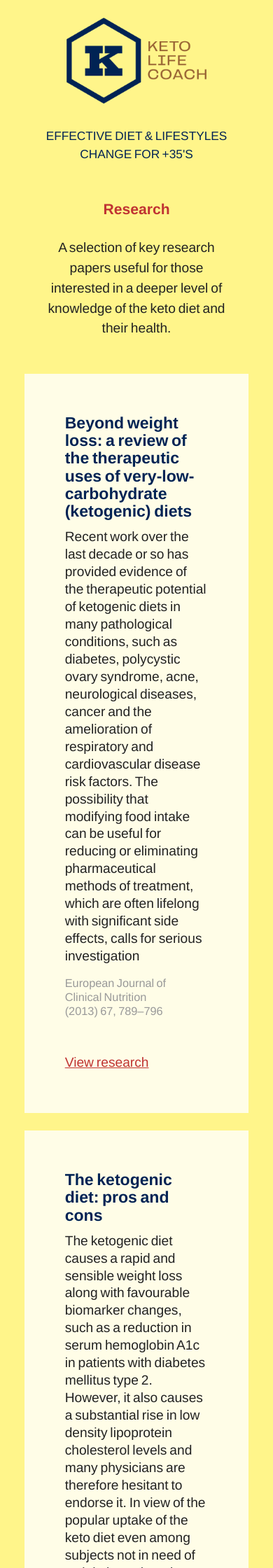
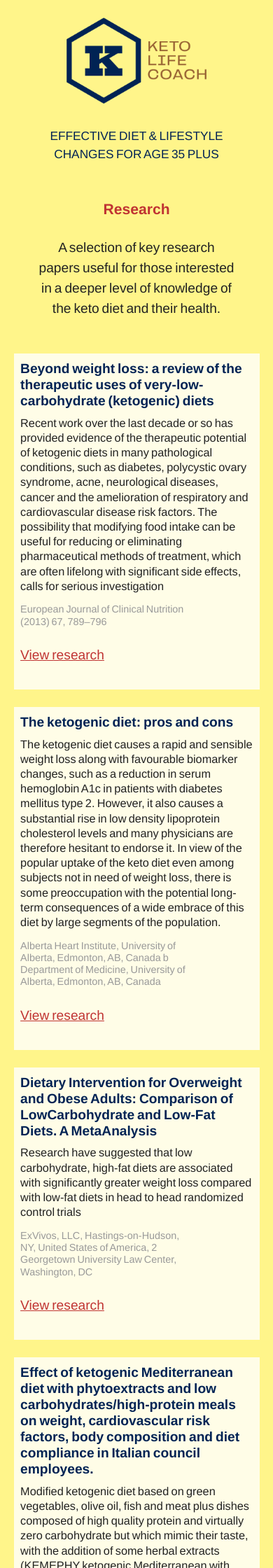
Before and after one commit to martincf/ketolifecoach, a Jekyll site: the page built from research.md, in a window 390 px wide. Shown: the top 2240 px of the page at 70% size. Built offline with Jekyll 4.4.1, drawn with Linux system fonts in a browser that asks for light colours; some web fonts are replaced.

Commit message:
Footer & research page responsive fixes; text change to strapline

```diff
--- a/_includes/header.html
+++ b/_includes/header.html
@@ -1,6 +1,6 @@
 <header class="header">
   <h1 class="brand"><a href="/"><img src="{{ p.url | prepend: site.baseurl }}/assets/images/logotype-k-bluebrown.png" alt="Keto Life Coach" class="brand--logo" /></a></h1>
   <h2 class="strapline">
-    Effective diet &amp; lifestyles change for +35's
+    Effective diet &amp; lifestyle changes for age 35 plus
   </h2>
 </header>
--- a/_sass/_footer.scss
+++ b/_sass/_footer.scss
@@ -19,6 +19,9 @@
     a:hover {
       color: darken($brandcolor5,20%);
     }
+    @include mq(narrow) {
+      margin: 1em auto;
+    }
   }
 }
 .site-footer--logo {
@@ -26,4 +29,8 @@
   vertical-align: middle;
   display: inline-block;
   margin: 0 .5em 0 0;
+  @include mq(narrow) {
+    display: block;
+    margin: .25em auto;
+  }
 }
--- a/_sass/_page.scss
+++ b/_sass/_page.scss
@@ -6,4 +6,8 @@
   .section > p {
     margin: 25px 10% 50px;
   }
+  @include mq(narrow) {
+    padding: 0 5%;
+  }
+
 }
--- a/_sass/_research.scss
+++ b/_sass/_research.scss
@@ -5,15 +5,26 @@
   margin: 25px auto;
   text-align: left;
   max-width: 960px;
+  @include mq(narrow) {
+    padding: .5em;
+  }
 }
 .research-list-item--title {
   margin: 0 0 .5em;
   font-size: 1.2em;
   color: $brandcolor2;
   line-height: 1.1;
+  @include mq(narrow) {
+      line-height: 1.2;
+      font-size: 1em;
+  }
+
 }
 .research-list-item--desc {
   line-height: 1.3;
+  @include mq(narrow) {
+    font-size: .85em;
+  }
 }
 .research-list-item--source {
   font-size: .85em;
@@ -21,6 +32,9 @@
   line-height: 1.2;
   margin: 1em 0 0;
   max-width: 75%;
+  @include mq(narrow) {
+    font-size: .75em;
+  }
 }
 .research-list-item--link {
   margin: 50px 0 0;
@@ -28,4 +42,7 @@
     color: $brandcolor5;
     text-decoration: underline;
   }
+  @include mq(narrow) {
+    margin: 25px 0;
+  }
 }
```
Also changed, not shown: 4 other files.
